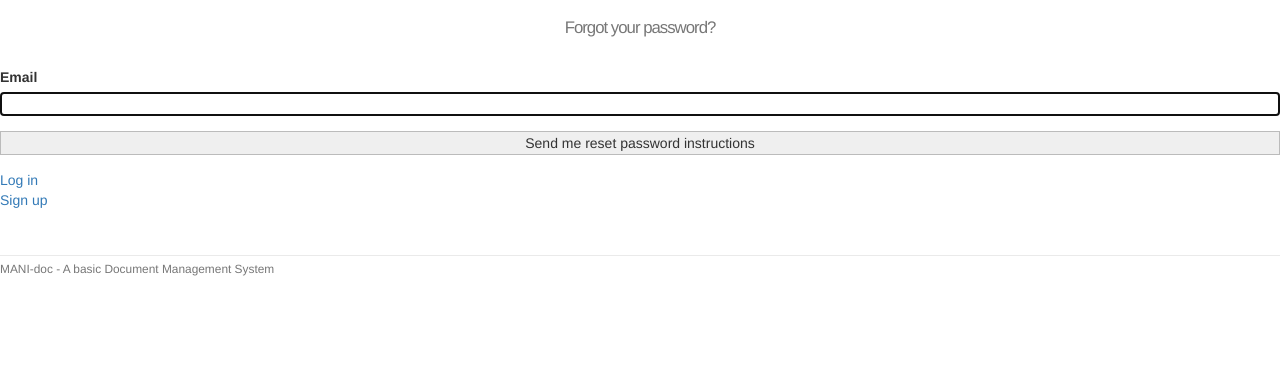
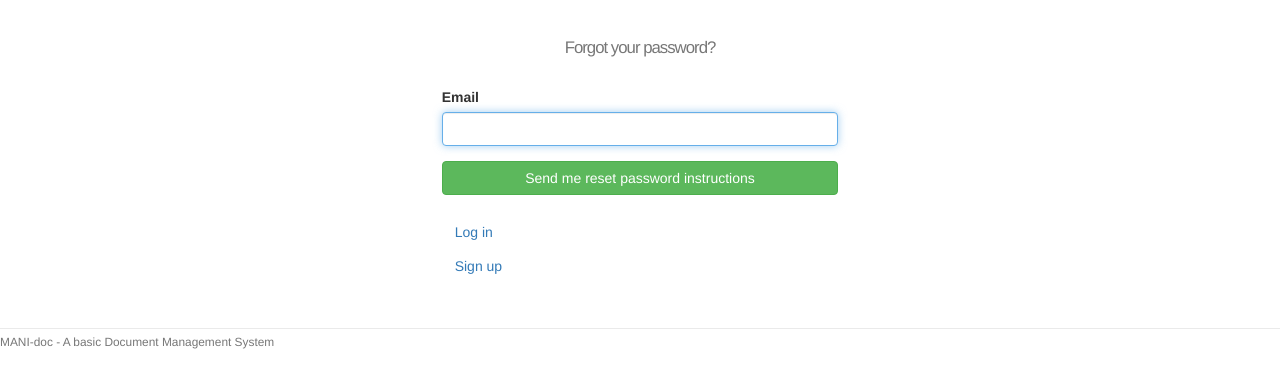
Before and after one commit to PopescuGheorghe/doc-matrix, a Rails app: the page made by app/views/devise/passwords/new.html.erb in a window 1280 px wide. Shown: the part 58-446 px from the top of the page. Run offline with Rails 7, Linux system fonts and the light colour scheme; style sheets or scripts are compiled from the project's sources; some libraries are stand-ins or nearby versions.

Commit message:
layout fixes

```diff
--- a/app/views/devise/passwords/new.html.erb
+++ b/app/views/devise/passwords/new.html.erb
@@ -1,16 +1,18 @@
+<div class="container-fluid">
+	<div class="row">
+		<div class="col-xs-8 col-xs-offset-2 col-md-4 col-md-offset-4">
 			<h2>Forgot your password?</h2>
-
 			<%= form_for(resource, as: resource_name, url: password_path(resource_name), html: { method: :post }) do |f| %>
 			<%= devise_error_messages! %>
-
 			<div class="field">
 				<%= f.label :email %><br />
-    <%= f.email_field :email, autofocus: true %>
+				<%= f.email_field :email, autofocus: true, class: "form-control" %>
 			</div>
-
 			<div class="actions">
-    <%= f.submit "Send me reset password instructions" %>
+				<%= f.submit "Send me reset password instructions", class: "btn btn-success" %>
 			</div>
 			<% end %>
-
 			<%= render "devise/shared/links" %>
+		</div>
+	</div>
+</div>
--- a/app/views/devise/registrations/new.html.erb
+++ b/app/views/devise/registrations/new.html.erb
@@ -1,7 +1,7 @@
 <h1>Sign up</h1>
 <div class="container-fluid">
   <div class="row">
-    <div class="col-xs-4 col-md-4 col-md-offset-4">
+   <div class="col-xs-8 col-xs-offset-2 col-md-4 col-md-offset-4">
       <%= form_for(resource, as: resource_name, url: registration_path(resource_name)) do |f| %>
       <%= devise_error_messages! %>
       <div class="field">
--- a/app/views/devise/sessions/new.html.erb
+++ b/app/views/devise/sessions/new.html.erb
@@ -16,7 +16,7 @@
 </div>
 <div class="container-fluid">
   <div class="row">
-    <div class="col-xs-4 col-md-4 col-md-offset-4">
+    <div class="col-xs-8 col-xs-offset-2 col-md-4 col-md-offset-4">
       <%= form_for(resource, as: resource_name, url: session_path(resource_name)) do |f| %>
       <div class="field">
         <%= f.label :email %><br />
@@ -33,7 +33,7 @@
       </div>
       <% end -%>
       <div class="actions">
-        <%= f.submit "Log in" , class: "btn btn-default"%>
+        <%= f.submit "Log in" , class: "btn btn-success"%>
       </div>
       <% end %>
       <%= render "devise/shared/links" %>
--- a/app/views/devise/shared/_links.html.erb
+++ b/app/views/devise/shared/_links.html.erb
@@ -1,13 +1,13 @@
 <%- if controller_name != 'sessions' %>
-  <%= link_to "Log in", new_session_path(resource_name) %><br />
+  <%= link_to "Log in", new_session_path(resource_name), class: "space btn" %><br />
 <% end -%>
 
 <%- if devise_mapping.registerable? && controller_name != 'registrations' %>
-  <%= link_to "Sign up", new_registration_path(resource_name) %><br />
+  <%= link_to "Sign up", new_registration_path(resource_name), class: "btn"  %><br />
 <% end -%>
 
 <%- if devise_mapping.recoverable? && controller_name != 'passwords' && controller_name != 'registrations' %>
-  <%= link_to "Forgot your password?", new_password_path(resource_name) %><br />
+  <%= link_to "Forgot your password?", new_password_path(resource_name), class: "btn" %><br />
 <% end -%>
 
 <%- if devise_mapping.confirmable? && controller_name != 'confirmations' %>
```
Also changed, not shown: app/views/documents/index.html.erb (+4 -4 lines). Lines whose indentation alone changed are shown as unchanged.
